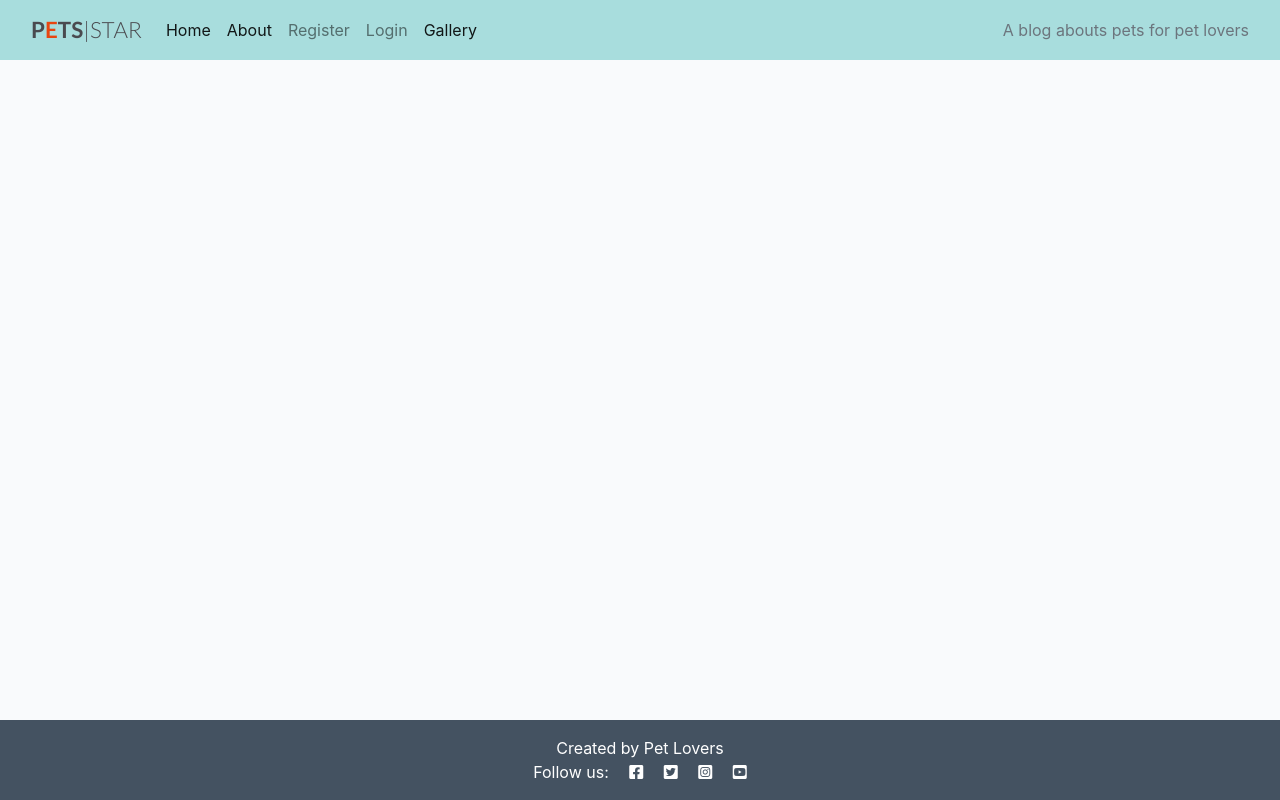
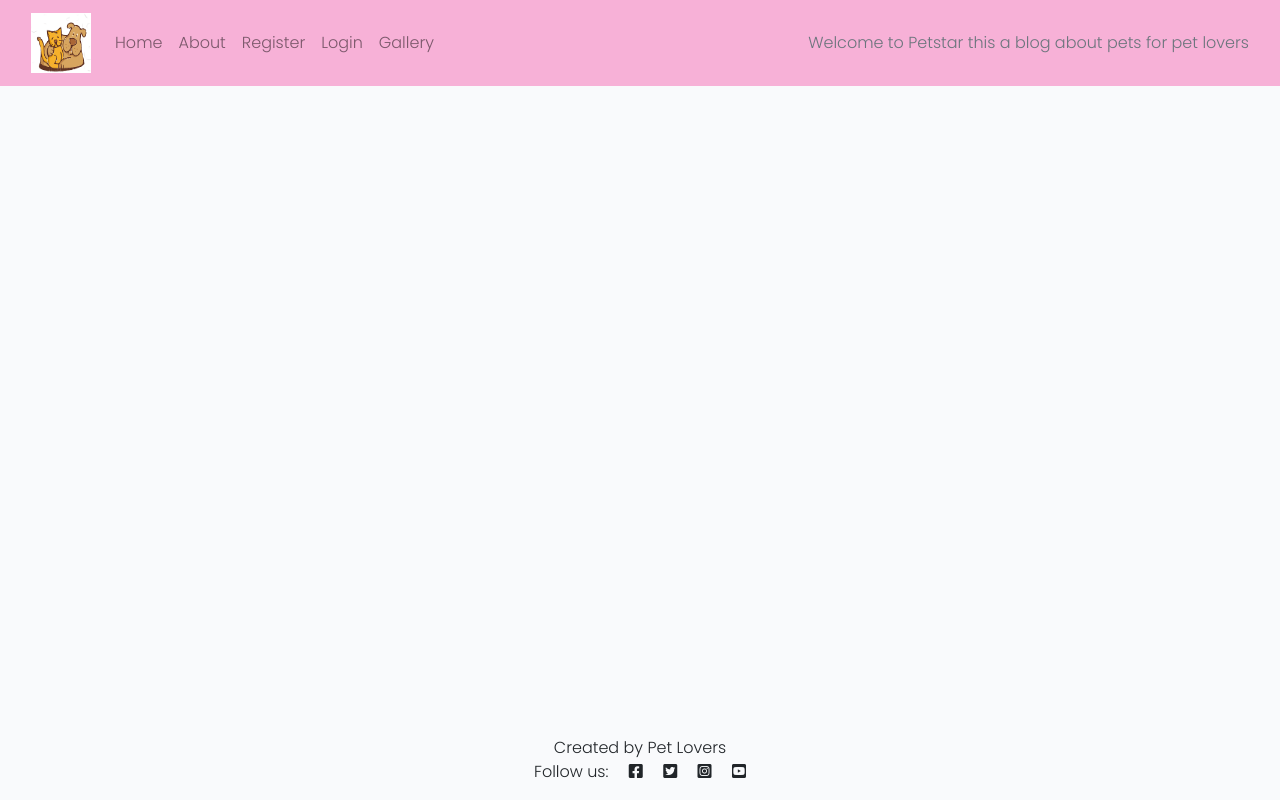
Before and after one commit to sundeepbassi/djangopetblog, a Django app: page / in a window 1280 px wide. Run offline with Django 3.2, Linux system fonts and the light colour scheme; data that the repository does not hold is empty.

Commit message:
Add logo to the blog

```diff
--- a/static/css/style.css
+++ b/static/css/style.css
@@ -1,9 +1,14 @@
 body {
     background-color:  #F9FAFC;
+    font-family: 'Poppins', Lato, sans-serif !important;
+    font-size: 1.4rem;
+    font-weight: 700;
+    color: #4A4A4F;
 }
 
+/* Font for the logo */
 .brand {
-    font-family: Lato, sans-serif;
+    font-family: 'Poppins', Lato, sans-serif;
     font-size: 1.4rem;
     font-weight: 700;
     color: #4A4A4F;
@@ -43,11 +48,11 @@ body {
     bottom: 5%;
     min-width: 30%;
     left: -2px;
-    background-color: #23BBBB;
+    background-color: #EFED98;
 }
 
 .author {
-    color: white;
+    color: black;
     margin: 4px;
     text-transform: uppercase;
 }
--- a/templates/base.html
+++ b/templates/base.html
@@ -4,10 +4,11 @@
 <html class="h-100">
 
 <head>
-    <title>PetsStar Blog</title>
-
-    <link rel="preconnect" href="https://fonts.gstatic.com">
-    <link href="https://fonts.googleapis.com/css2?family=Roboto:wght@300&display=swap" rel="stylesheet">
+    <title>PetStar Blog</title>
+    <link rel="preconnect" href="https://fonts.googleapis.com">
+    <link rel="preconnect" href="https://fonts.gstatic.com" crossorigin>
+    <link href="https://fonts.googleapis.com/css2?family=Poppins:wght@300&display=swap" rel="stylesheet">
+    <!-- <link href="https://fonts.googleapis.com/css2?family=Roboto:wght@300&display=swap" rel="stylesheet"> -->
     <link href="https://fonts.googleapis.com/css2?family=Lato:wght@300;700&display=swap" rel="stylesheet">
     <link rel="stylesheet" href="https://cdnjs.cloudflare.com/ajax/libs/font-awesome/5.15.3/css/all.min.css">
     <meta name="viewport" content="width=device-width, initial-scale=1" />
@@ -23,11 +24,16 @@
 <body class="d-flex flex-column h-100 main-bg">
 
     <!-- Navigation -->
+    <!-- Light blue: #a8dddd -->
+    <!-- Light yellow: #EFED98 -->
+    <nav class="navbar navbar-expand-lg navbar-light" style="background-color: #f7b1d7;">
+        <div class="container-fluid">
 
-    <nav class="navbar navbar-expand-lg navbar-light" style="background-color: #a8dddd;">
-        <div class="container-fluid">
-            <a class="navbar-brand" href="{% url 'home' %}"><span class="brand">P<span class="red-o">E</span>TS<span
-                        class="thin">|STAR</span></span></span></a>
+            <!-- <a class="navbar-brand" href="{% url 'home' %}"><span class="brand">P<span class="red-o">E</span>TS<span
+                class="thin">|STAR</span></span></span></a> -->
+            <a class="navbar-brand" href="{% url 'home' %}"><span class="brand">
+                <img src="{% static 'images/cat-and-dog-logo.png' %}" alt="Animation of cat and dog" style="width: 60px; height: 60px" />
+                </span></span></span></a>
             <button class="navbar-toggler" type="button" data-bs-toggle="collapse" data-bs-target="#navbarText"
                 aria-controls="navbarText" aria-expanded="false" aria-label="Toggle navigation">
                 <span class="navbar-toggler-icon"></span>
@@ -35,10 +41,10 @@
             <div class="collapse navbar-collapse" id="navbarText">
                 <ul class="navbar-nav me-auto mb-2 mb-lg-0">
                     <li class="nav-item">
-                        <a class="nav-link active" aria-current="page" href="{% url 'home' %}">Home</a>
+                        <a class="nav-link" aria-current="page" href="{% url 'home' %}">Home</a>
                     </li>
                     <li class="nav-item">
-                        <a class="nav-link active" aria-current="page" href="{% url 'about' %}">About</a>
+                        <a class="nav-link" aria-current="page" href="{% url 'about' %}">About</a>
                     </li>
                     {% if user.is_authenticated %}
                     <li class="nav-item">
@@ -53,12 +59,12 @@
                     </li>
                     {% endif %}
                     <li class="nav-item">
-                        <a class="nav-link active" aria-current="page" href="{% url 'gallery' %}">Gallery</a>
+                        <a class="nav-link" aria-current="page" href="{% url 'gallery' %}">Gallery</a>
                     </li>
 
                 </ul>
                 <span class="navbar-text text-muted">
-                    A blog abouts pets for pet lovers
+                    Welcome to Petstar this a blog about pets for pet lovers
                 </span>
             </div>
         </div>
@@ -84,9 +90,9 @@
     </main>
 
     <!-- Footer -->
-    <footer class="footer mt-auto py-3 dark-bg">
-        <p class="m-0 text-center text-white">Created by Pet Lovers</p>
-        <p class="m-0 text-center text-white">Follow us: <i class="fab fa-facebook-square ms-3"></i>
+    <footer class="footer mt-auto py-3">
+        <p class="m-0 text-center text-black">Created by Pet Lovers</p>
+        <p class="m-0 text-center text-black">Follow us: <i class="fab fa-facebook-square ms-3"></i>
             <i class="fab fa-twitter-square ms-3"></i>
             <i class="fab fa-instagram-square ms-3"></i>
             <i class="fab fa-youtube-square ms-3"></i></p>
--- a/templates/index.html
+++ b/templates/index.html
@@ -10,7 +10,7 @@
             <div class="row">
                 {% for post in post_list %}
                 <div class="col-md-4">
-                    <div class="card mb-4">
+                    <div class="card mb-4" style="background-color: #eef9fc">
                         <div class="card-body">
                             <div class="image-container">
                                 {% if "placeholder" in post.featured_image.url %}
```
Also changed, not shown: templates/gallery.html (+13 -4 lines), README.md, static/images/cat-and-dog-logo.png (added).
